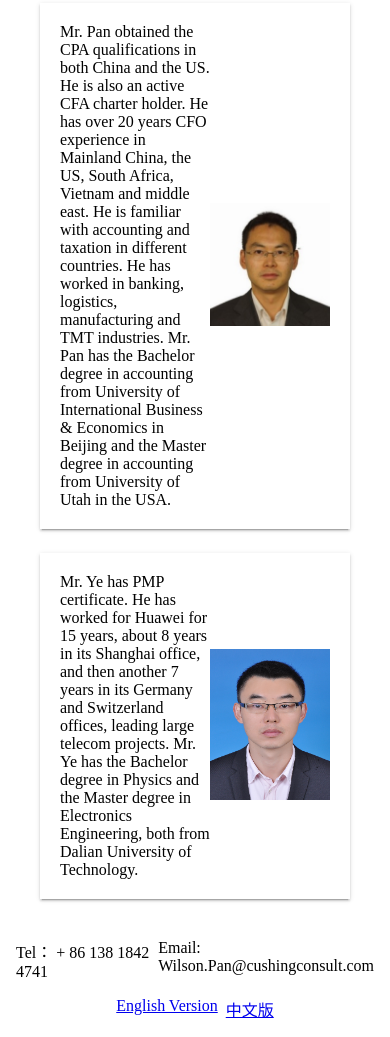
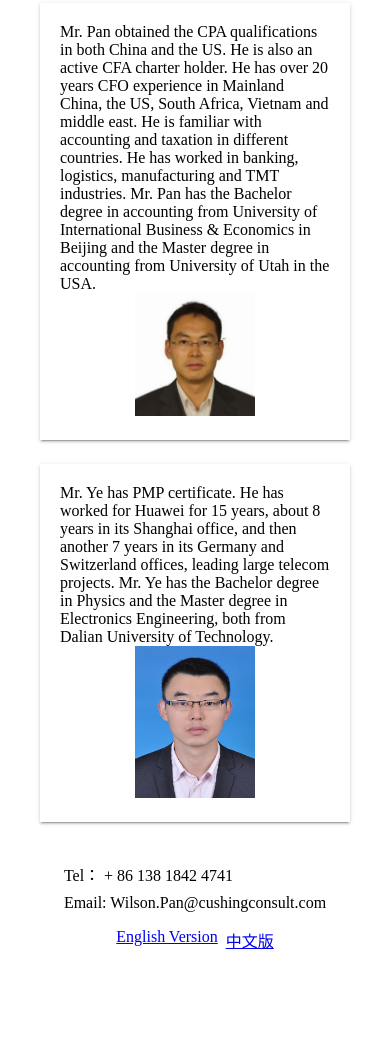
Before and after one commit to dingguijin/cushingconsult.com, a Gatsby site: page /en/about-us in a window 390 px wide. Shown: the part 3062-4099 px from the top of the page. After the commit the page ends 4030 px from the top, so only its background shows below. Built offline with nearby package versions, Linux system fonts and the light colour scheme; Gatsby itself is replaced by a stand-in of ours.

Commit message:
coushingconsult aboutus

```diff
--- a/src/css/about.css
+++ b/src/css/about.css
@@ -107,4 +107,17 @@
         padding: 0px !important;
         width:100% !important;
     }
+
+    .team-container .team-item-container {
+        display: flex;
+        flex-direction: column;
+    }
+
+    .footer-container {
+        align-items: center;
+    }
+
+    .footer-container .footer-contactus {
+        flex-direction: column;
+    }
 }
```
